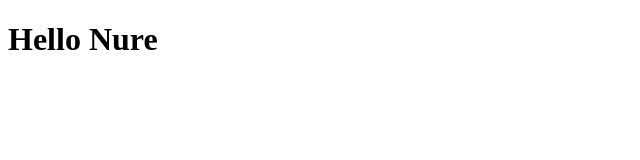
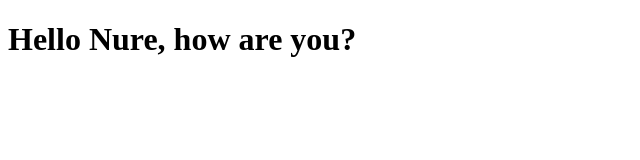
Before and after one commit to bongodevgit/test-portfolio, a plain HTML site: page index.html in a window 1280 px wide. Shown: the whole page, without its empty margins (0-640 px from the left). Drawn offline with Linux system fonts and the light colour scheme.

Commit message:
Update file

```diff
--- a/index.html
+++ b/index.html
@@ -6,6 +6,6 @@
     <title>Document</title>
 </head>
 <body>
-    <h1>Hello Nure</h1>
+    <h1>Hello Nure, how are you?</h1>
 </body>
 </html>
```
